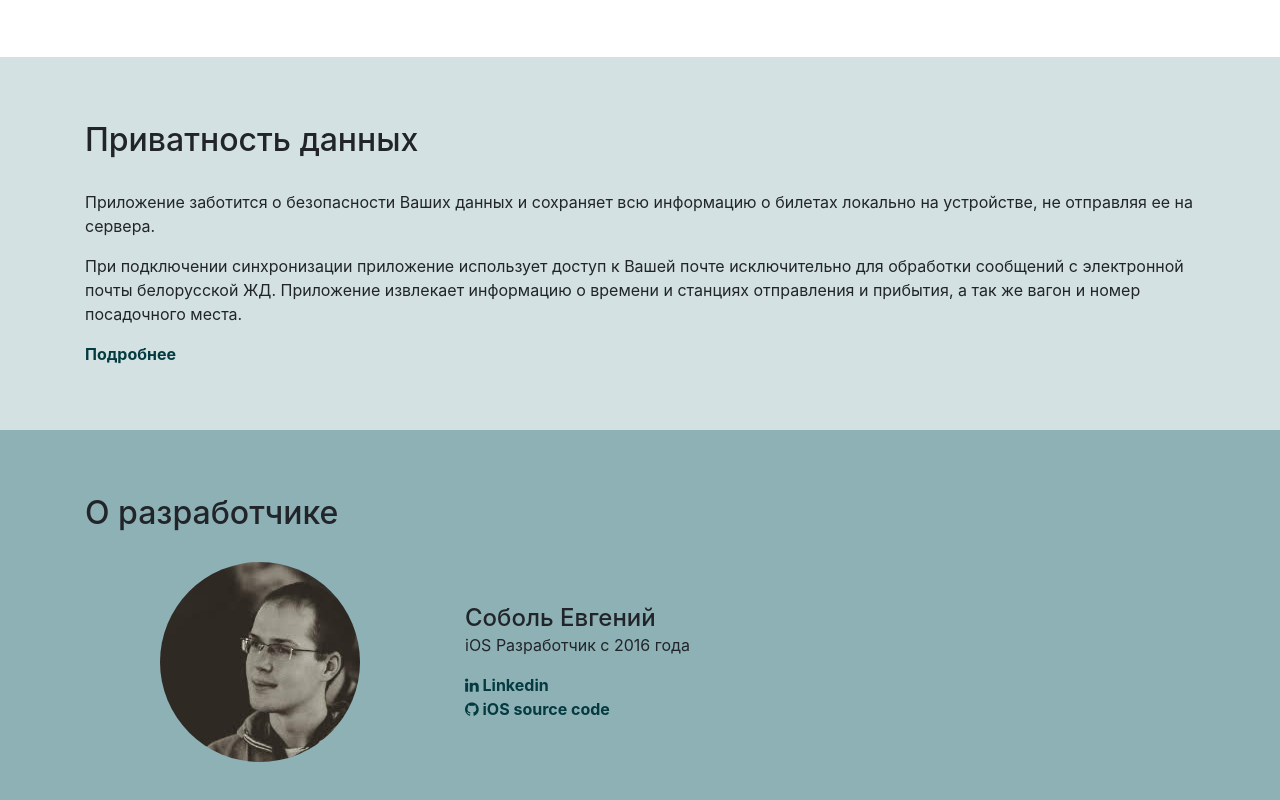
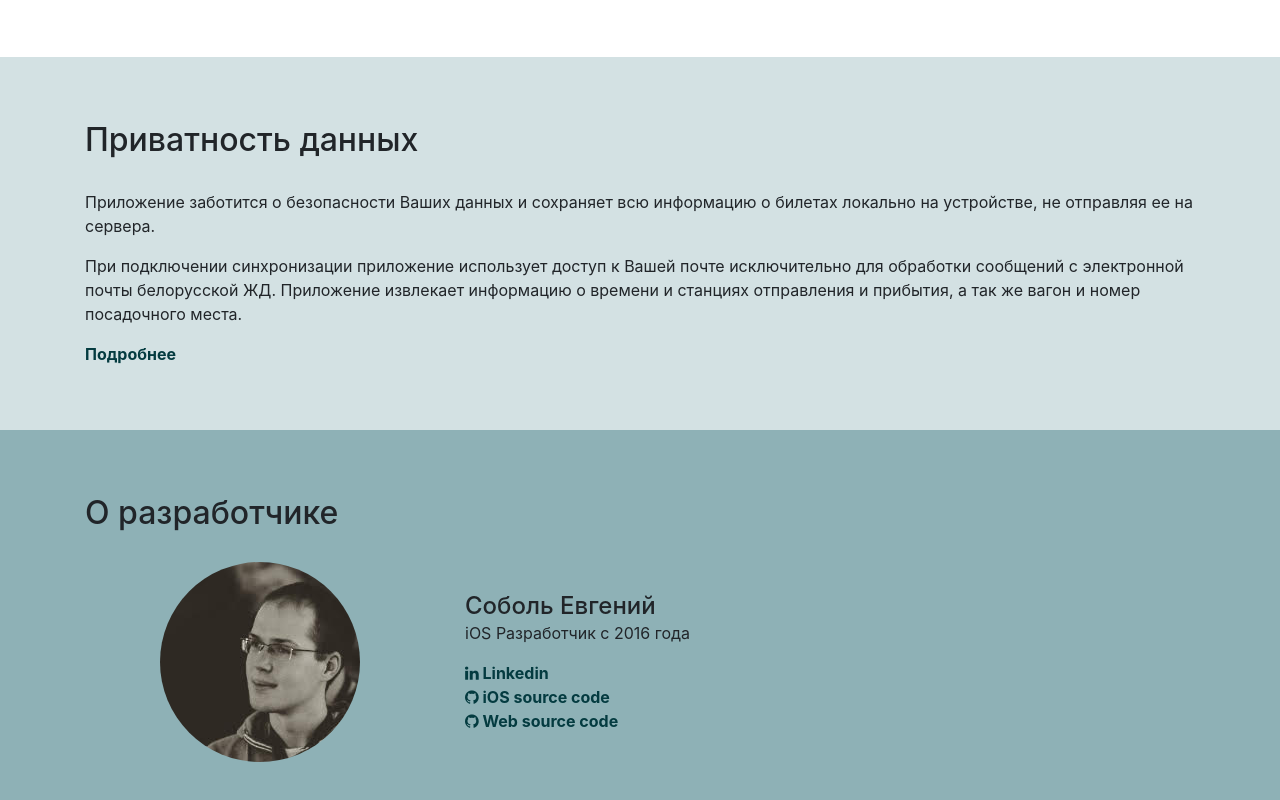
Before and after one commit to Banner2404/Ticks-web, a website: page public/index.html in a window 1280 px wide. Shown: the part 1775-2575 px from the top of the page. Drawn offline with nearby package versions, Linux system fonts and the light colour scheme.

Commit message:
added link to web github

```diff
--- a/public/index.html
+++ b/public/index.html
@@ -117,6 +117,8 @@
             <a href="https://linkedin.com/in/eugene-sobol-a6326b125"><i class="fa fa-linkedin"></i> Linkedin</a>
             <br>
             <a href="https://github.com/Banner2404/Railway-ios"><i class="fa fa-github"></i> iOS source code</a>
+            <br>
+            <a href="https://github.com/Banner2404/Ticks-web"><i class="fa fa-github"></i> Web source code</a>
           </div>
         </div>
       </div>
```
